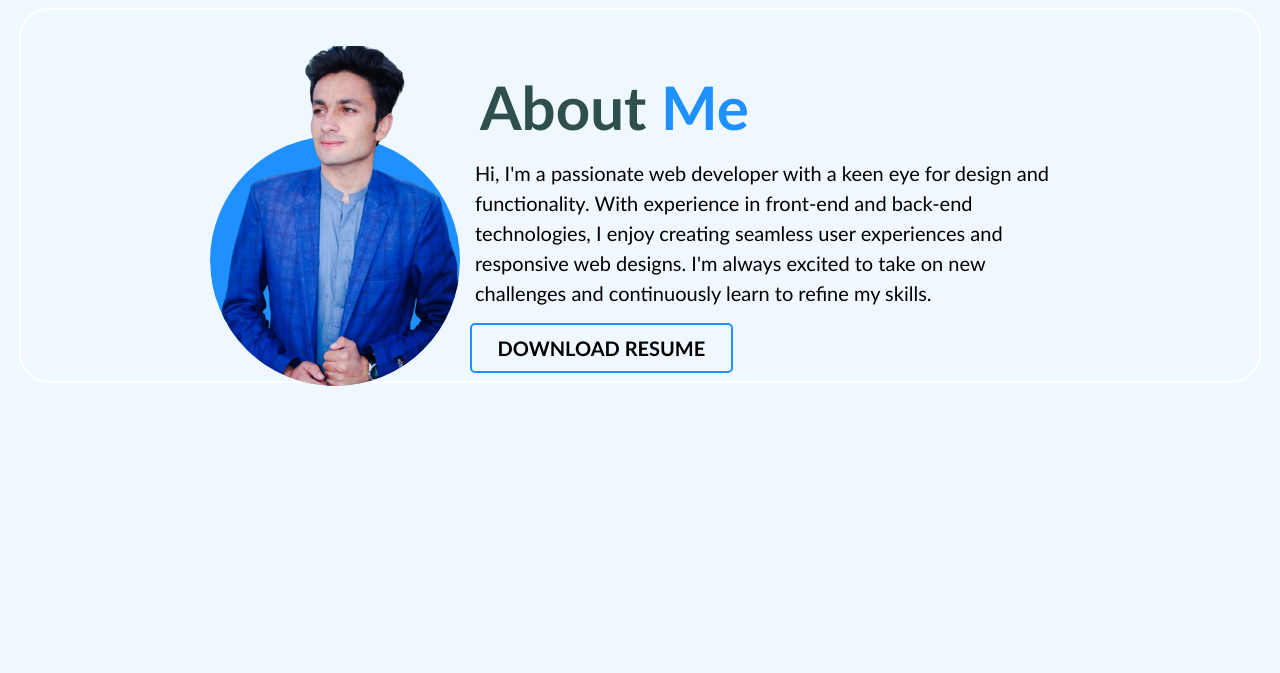
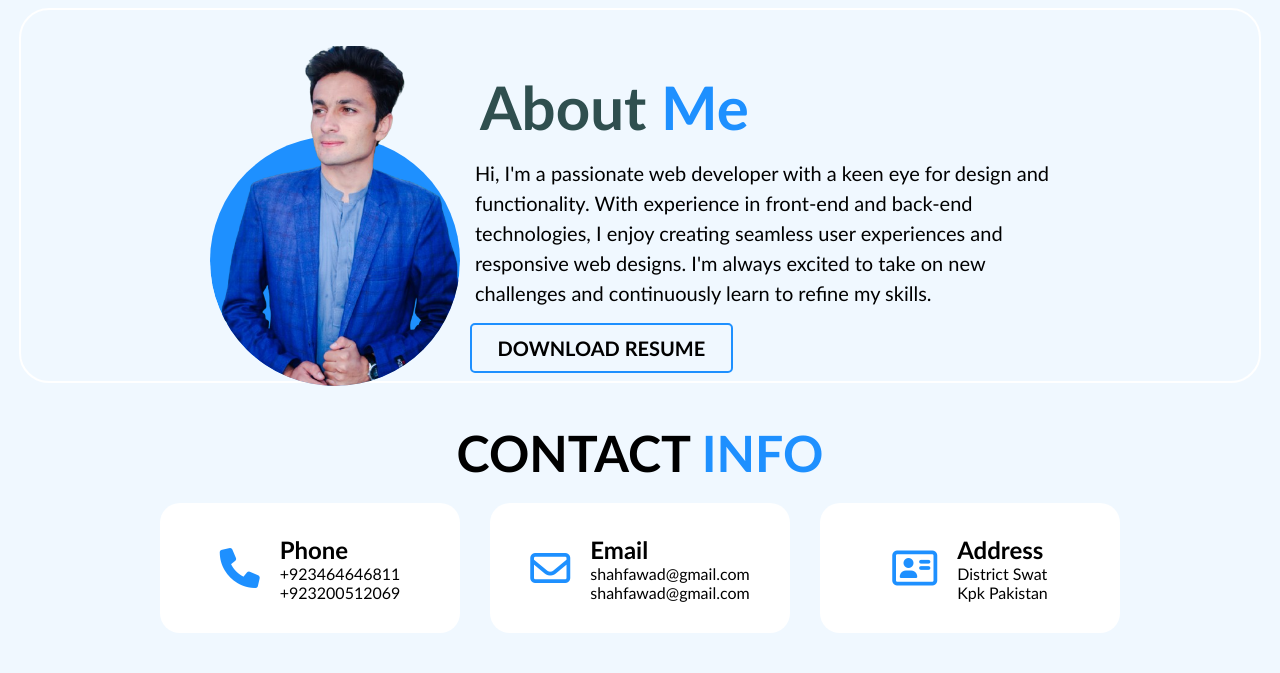
Before and after one commit to shahfawadkhan/complete-portfolio-website, a plain HTML site: page index.html in a window 1280 px wide. Shown: the part 2417-3090 px from the top of the page. Before the commit the page ends 2803 px from the top, so only its background shows below. Drawn offline with Linux system fonts and the light colour scheme.

Commit message:
contact info section

```diff
--- a/index.html
+++ b/index.html
@@ -137,6 +137,45 @@
             </div>
         </div>
 
+        <!-- contact -->
+
+        <div class="contact-info">
+            <h1>CONTACT <span class="blue">INFO</span></h1>
+            <div class="contact-container">
+                <div class="contact-details">
+                    <div class="phone-icon">
+                        <i class="fa fa-solid fa-phone"></i>
+                    </div>
+                    <div class="phone-numbers">
+                        <h2>Phone</h2>
+                        <p>+923464646811</p>
+                        <p>+923200512069</p>
+                    </div>
+                </div>
+
+                <div class="contact-details">
+                    <div class="phone-icon">
+                        <i class="fa fa-regular fa-envelope"></i>
+                    </div>
+                    <div class="phone-numbers">
+                        <h2>Email</h2>
+                        <p>shahfawad@gmail.com</p>
+                        <p>shahfawad@gmail.com</p>
+                    </div>
+                </div>
+
+                <div class="contact-details">
+                    <div class="phone-icon">
+                        <i class="fa fa-regular fa-address-card"></i>
+                    </div>
+                    <div class="phone-numbers">
+                        <h2>Address</h2>
+                        <p>District Swat</p>
+                        <p>Kpk Pakistan</p>
+                    </div>
+                </div>
+            </div>
+        </div>
 
     <script src="./script.js"></script>
 
--- a/style.css
+++ b/style.css
@@ -524,3 +524,42 @@ img{
     background: #011220 !important; /* Dark mode background */
     color: #E0E0E0; /* Dark mode text color */
 }
+
+.contact-info{
+    margin-top: 40px;
+    width: 100%;
+    height: 250px;
+    /* border: 1px solid red; */
+
+}
+
+.contact-info h1{
+    text-align: center;
+    font-size: 50px;
+}
+.contact-container{
+    display: flex;
+    justify-content: center;
+    gap: 30px;
+    margin-top: 20px;
+}
+.phone-icon{
+    display: flex;
+    justify-content: center;
+    align-items: center;
+}
+.phone-icon i{
+    font-size: 40px;
+    color: #1e90ff;
+}
+.contact-details{
+    display: flex;
+    justify-content: center;
+    align-items: center;
+    /* border: 1px solid red; */
+    width: 300px;
+    height: 130px;
+    gap: 20px;
+    background-color: #fff;
+    border-radius: 20px;
+}
```
